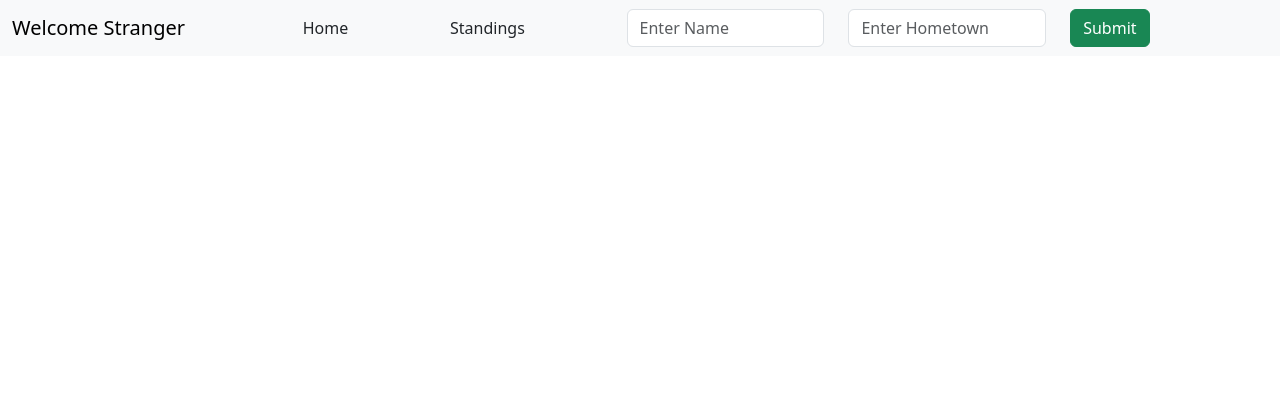
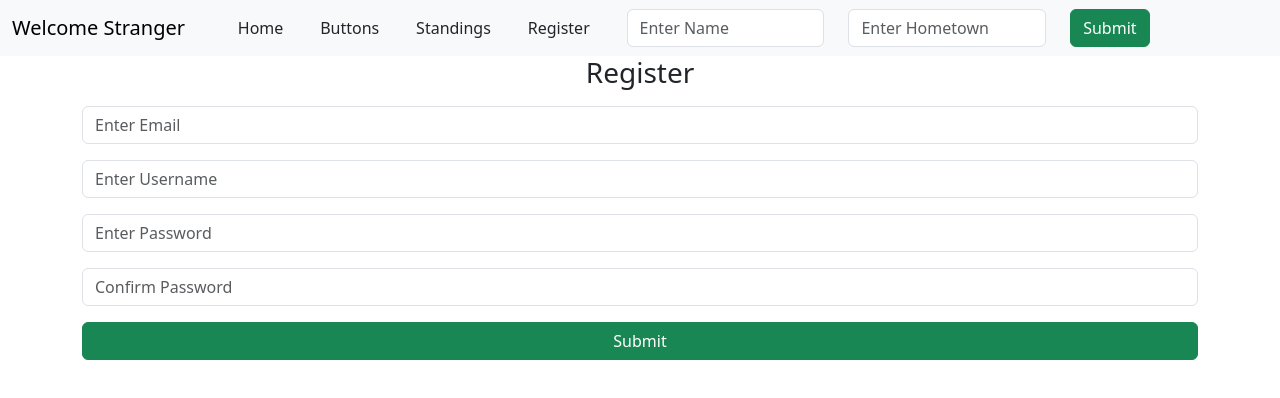
Before and after one commit to MHines10/React-Intro, a React (Create React App) app: page /register in a window 1280 px wide. Shown: the top 398 px of the page. Built offline with nearby package versions, Linux system fonts and the light colour scheme.

Commit message:
add reg to form

```diff
--- a/src/App.js
+++ b/src/App.js
@@ -1,6 +1,8 @@
 import React, { useState } from "react";
 import { Routes, Route } from 'react-router-dom'
 import ButtonDisplay from "./components/ButtonDisplay";
+import Home from "./components/Home"
+import Register from "./components/Register";
 import Navbar from "./components/Navbar";
 // import RacerDisplay from "./components/RacerDisplay";
 import RacerDisplayClass from "./components/RacerDisplayClass";
@@ -22,9 +24,11 @@ function App(props){
             <Navbar city={myCity} name={myName} updateUser={updateUserInfo} />
             <div className="container">
                 <Routes>
+                    <Route path="/" element={<Home />} />
                     <Route path="/" element={<ButtonDisplay myName={myName} />} />
                     {/* <Route path="/standings" element={<RacerDisplay />} /> */}
                     <Route path="/standings" element={<RacerDisplayClass />} />
+                    <Route path="/register" element={<Register />} />
                 </Routes>
             </div>
         </>
--- /dev/null
+++ b/src/components/Home.jsx
@@ -0,0 +1,19 @@
+import React, { useState, useEffect } from 'react'
+import PostCard from './PostCard'
+
+export default function Home() {
+    const [posts, setPosts] = useState([])
+
+    useEffect(() => {
+        fetch('http://localhost:5000/api/posts')
+        .then(res => res.json())
+        .then(data => setPosts(data))
+    },[])
+
+    return (
+        <>
+            <h1 className="text-center">Welcome to the Blog</h1>
+            {posts.map( post => <PostCard key={post.id} post={post} />)}
+        </>
+    )
+}
--- a/src/components/Navbar.jsx
+++ b/src/components/Navbar.jsx
@@ -24,7 +24,9 @@ export default function Navbar(props) {
                     <Link className="navbar-brand" to='/'>Welcome Stranger</Link>
                 }
                     <Link className="nav-link" to='/'>Home</Link>
+                    <Link className="nav-link" to='/buttons'>Buttons</Link>
                     <Link className="nav-link" to='/standings'>Standings</Link>
+                    <Link className="nav-link" to='/register'>Register</Link>
                 <form action="" className="row" onSubmit={handleForm}>
                     <div className="col">
                         <input type="text" name="username" className="form-control" placeholder="Enter Name" />
--- /dev/null
+++ b/src/components/PostCard.jsx
@@ -0,0 +1,14 @@
+import React from 'react'
+import { Link } from 'react-router-dom'
+
+export default function PostCard({ post }) {
+    return (
+      <div className="card">
+        <div className="card-body">
+          <h5 className="card-title">{post.title}</h5>
+            <p className="card-text">{post.body}</p>
+            <Link className="btn btn-primary" to='/'>See More</Link>
+        </div>
+      </div>
+    )
+}
--- /dev/null
+++ b/src/components/Register.jsx
@@ -0,0 +1,24 @@
+import React, { Component } from 'react'
+
+export default class Register extends Component {
+    handleRegister = event => {
+        event.preventDefault();
+    }
+    render() {
+        return (
+            <>
+                <h3 className="text-center">Register</h3>
+                <form action="" onSubmit={this.handleRegister}>
+                    <div className="form-group">
+                        <input type="text" className="form-control my-3" placeholder='Enter Email' name='email'/>
+                        <input type="text" className="form-control my-3" placeholder='Enter Username' name='username'/>
+                        <input type="password" className="form-control my-3" placeholder='Enter Password' name='email'/>
+                        <input type="password" className="form-control my-3" placeholder='Confirm Password' name='email'/>
+
+                        <input type="submit" className="btn btn-success w-100" />
+                    </div>
+                </form>
+            </>
+         )
+    }
+}
```
